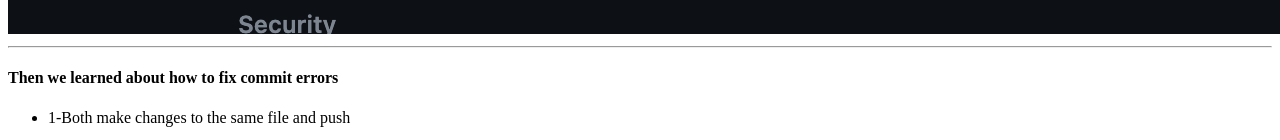
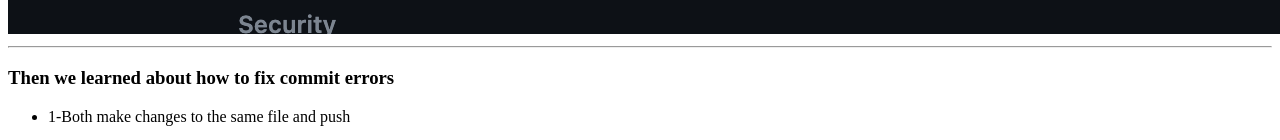
Before and after one commit to Peakdl/Github, a plain HTML site: page Read.html in a window 1280 px wide. Shown: the part 1315-1455 px from the top of the page. Drawn offline with Linux system fonts and the light colour scheme.

Commit message:
Adding markdown

```diff
--- a/Read.html
+++ b/Read.html
@@ -13,7 +13,7 @@
     <p>We took Git and Github we learned how to add collaborators</p>
     <img src="./Collab.png" alt="Collaborators Page">
 <hr>
-<h4>Then we learned about how to fix commit errors</h4>
+<h3>Then we learned about how to fix commit errors</h3>
 <ul>
     <li>
         1-Both make changes to the same file and push
```
Also changed, not shown: README.md.
